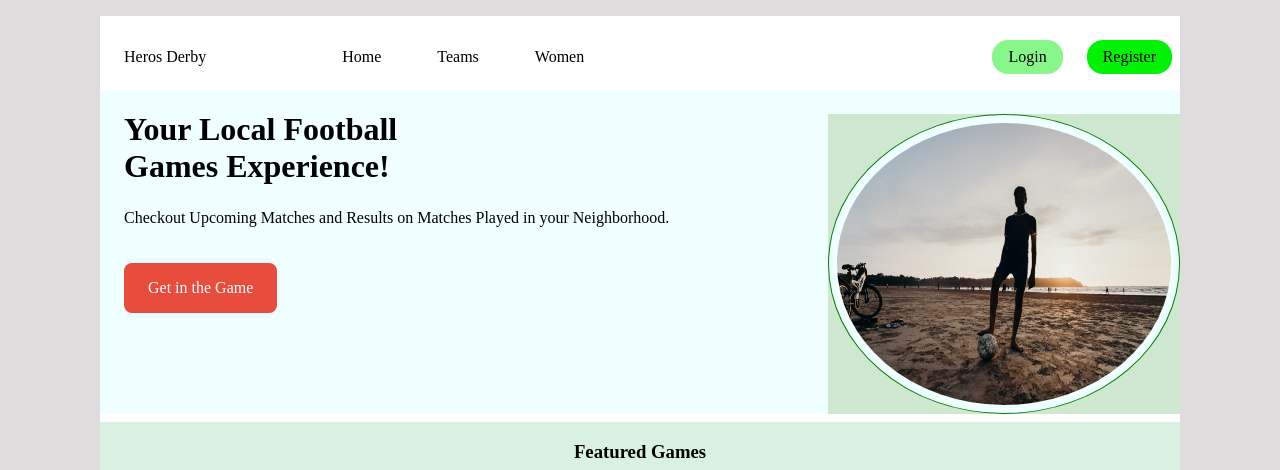
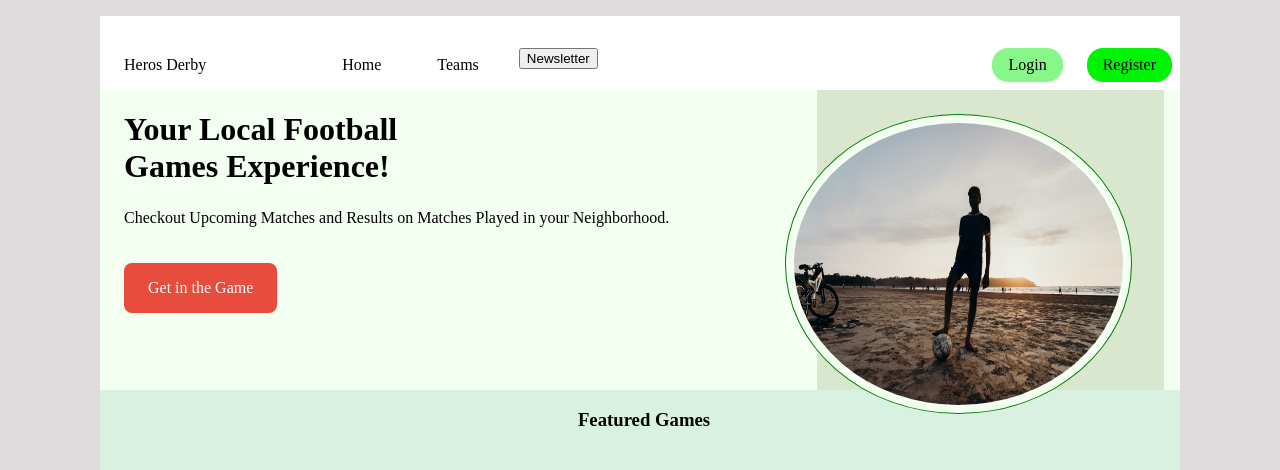
Before and after one commit to samuelmwangimbuthia/Heros-Derby, a Flask app: page / in a window 1280 px wide. Shown: the top 470 px of the page. Run offline with Flask 3, Linux system fonts and the light colour scheme; some libraries are stand-ins or nearby versions.

Commit message:
style the signup form and the landing page image

```diff
--- a/static/scripts.js
+++ b/static/scripts.js
@@ -8,7 +8,6 @@ function showHideDiv(id) {
 }
 
 //modal dialog
-function displayDialog(){
 var button = document.getElementById('open');
 var close = document.getElementById('close');
 var modal = document.getElementById('modal');
@@ -16,7 +15,7 @@ function displayDialog(){
     event.preventDefault();
     modal.style.display = 'block';
 });
-}
+
 
 function closeDialog(){
     close.addEventListener('click', function (event) {
--- a/static/styles-landingpg.css
+++ b/static/styles-landingpg.css
@@ -5,8 +5,9 @@
     color: #000000;
     min-height: 300px;
     padding-left: 1.5em;
+    padding-right: 1em;
     margin-top: 0;
-    background-color: azure;
+    background-color: #f3fff0;
   }
 
   .column1 {
@@ -14,8 +15,22 @@
   }
   .column2 {
     flex: 1;
-    background-color: #cee7cf;
+    background-color:#d9e7ce;
     background-size: contain;
+    margin-top: 0;
+    position:relative;
+  }
+
+  .column2> img
+  {
+    border-radius: 50%;
+    border: 0.1em solid green;
+    padding: 0.5em;
+    height: 100%;
+    width: 100%;
+    position:absolute;
+    top:1.5em;
+    right: 2em;
   }
   .cta-button {
     display: inline-block;
@@ -28,14 +43,7 @@
     margin-top: 20px;
   }
 
-  .column2> img
-  {
-    border-radius: 50%;
-    border: 0.1em solid green;
-    padding: 0.5em;
-    height: 100%;
-    width: 100%;
-  }
+
 
   /* Featured Games Section */
   .featured-games {
@@ -43,6 +51,8 @@
     background-color: #d8f1e0;
     margin-top: 0;
     margin-bottom: 0;
+    padding-left: 1.5em;
+    padding-right: 1em;
   }
 
   /* Overview Section */
@@ -52,6 +62,8 @@
     background-color: #cee7cf;
     margin-top: 0;
     margin-bottom: 0;
+    padding-left: 1.5em;
+    padding-right: 1em;
   }
 
   .game {
--- a/static/styles.css
+++ b/static/styles.css
@@ -27,6 +27,7 @@ body * + *
     grid-template-columns: 1fr 1fr 1fr;
     grid-template-rows: auto;
     grid-gap: 0.5em;
+    grid-row-gap: 0;
     max-width: 1080px;
     background-color: #ffff;
     margin: 0 auto;
@@ -36,7 +37,7 @@ body * + *
 .tile
 {
     padding: 0.5em;
-    background-color: #e9eceff7;
+    background-color: #f3fff0;
     margin-top: 0;
     margin-left: .5em;
 }
@@ -128,8 +129,8 @@ nav, .landing, .featured-games, .overview, footer
 .login-box
 {
     position: relative;
-    top: 50%;
-    left: 50%;
+    top: 1em;
+    left: 2em;
     Width: 400px;
     padding: 1em;
     background: rgba(0, 0, 0, .5);
@@ -155,9 +156,8 @@ nav, .landing, .featured-games, .overview, footer
 {
     width: 100%;
     padding: 1em 0;
-    font-size: 16px;
     color: #fff;
-    margin-bottom: 30px;
+    margin-bottom: 0;
     border: none;
     border-bottom: 1px solid #fff;
     outline: none;
@@ -168,21 +168,12 @@ nav, .landing, .featured-games, .overview, footer
     position: absolute;
     top:0;
     left: 0;
-    font-size: 16px;
     padding: .0025em 0;
     color: #fff;
     pointer-events: none;
     transition: .5s;
 }
 
-.login-box .user-box input:focus ~ label,
-.login-box .user-box input:valid ~ label
-{
-    top: -20px;
-    left: 0;
-    color: #03e9f4;
-    font-size: 12px;
-}
 .login-box form button, .register-button {
     padding: 0.5em 1em;
     border: 0;
@@ -260,11 +251,14 @@ select {
 }
 
 
+/* Modal dialog to require the user to read something or input something before continuing */
+/* Initially hidden with display: none; property */
 .modal
 {
     display: none;
+}
 
-}
+/* a backdrop to obsecure content behind the modal */
 .modal-backdrop
 {
     position: fixed;
@@ -272,7 +266,7 @@ select {
     right: 0;
     bottom: 0;
     left: 0;
-    background-color: rgba(0, 0, 0, 0.5);
+    background-color: rgba(0, 0, 0, 0.6);
 }
 .modal-body
 {
@@ -285,9 +279,31 @@ select {
     background-color: white;
     overflow: auto;
 }
+
+/* close button styles */
 .modal-close
 {
     cursor: pointer;
+    position:absolute;
+    top: 0.1em;
+    right: 0.1em;
+    left: auto;
+    font-size: 2em;
+    height: 1em;
+    width: 1em;
+    text-indent: 10em;
+    overflow: hidden;
+    border: 0;
+}
+
+.modal-close::after
+{
+    position: absolute;
+    line-height: 0.5;
+    top: 0.2em;
+    left: 0.1em;
+    text-indent: 0;
+    content: "\00D7";
 }
 
   /* Footer Section */
--- a/templates/layout.html
+++ b/templates/layout.html
@@ -11,28 +11,28 @@
 
 <body>
     <div class="container">
-    <!--
-        <header>
-                <h1>Heros Derby</h1>
+        <nav>
             <div class="modal" id="modal">
                 <div class="modal-backdrop">
                     <div class="modal-body">
                         <button class="modal-close" id="close" onclick="closeDialog()">close</button>
-                            <h2>Wombat Newsletter</h2>
+                        <h2>HerosDerby Newsletter</h2>
                         <p>Sign up for our monthly newsletter. No spam.We promise!</p>
+                        <form>
+                            <p>
+                                <label for="email">Email address</label>
+                                <input type="text" name="email">
+                            </p>
+                            <p><button type="submit">Submit</button></p>
+                        </form>
                     </div>
                 </div>
-
-            </header>
-    -->
-
-
-        <nav>
+            </div>
             <ul class="site-nav">
                 <li class="logo"><a href="/">Heros Derby</a></li>
                 <li><a href="/index">Home</a></li>
                 <li><a href="/teams">Teams</a></li>
-                <li><a href="/landingpage">Women</a></li>
+                <li><button id="open">Newsletter</button></li>
                 {% if rows %}
                     <li>Loggedin as {{rows}}<a href="/logout">Logout</a></li>
                 {% else %}
```
Also changed, not shown: 1 other file. Lines whose indentation alone changed are shown as unchanged.
